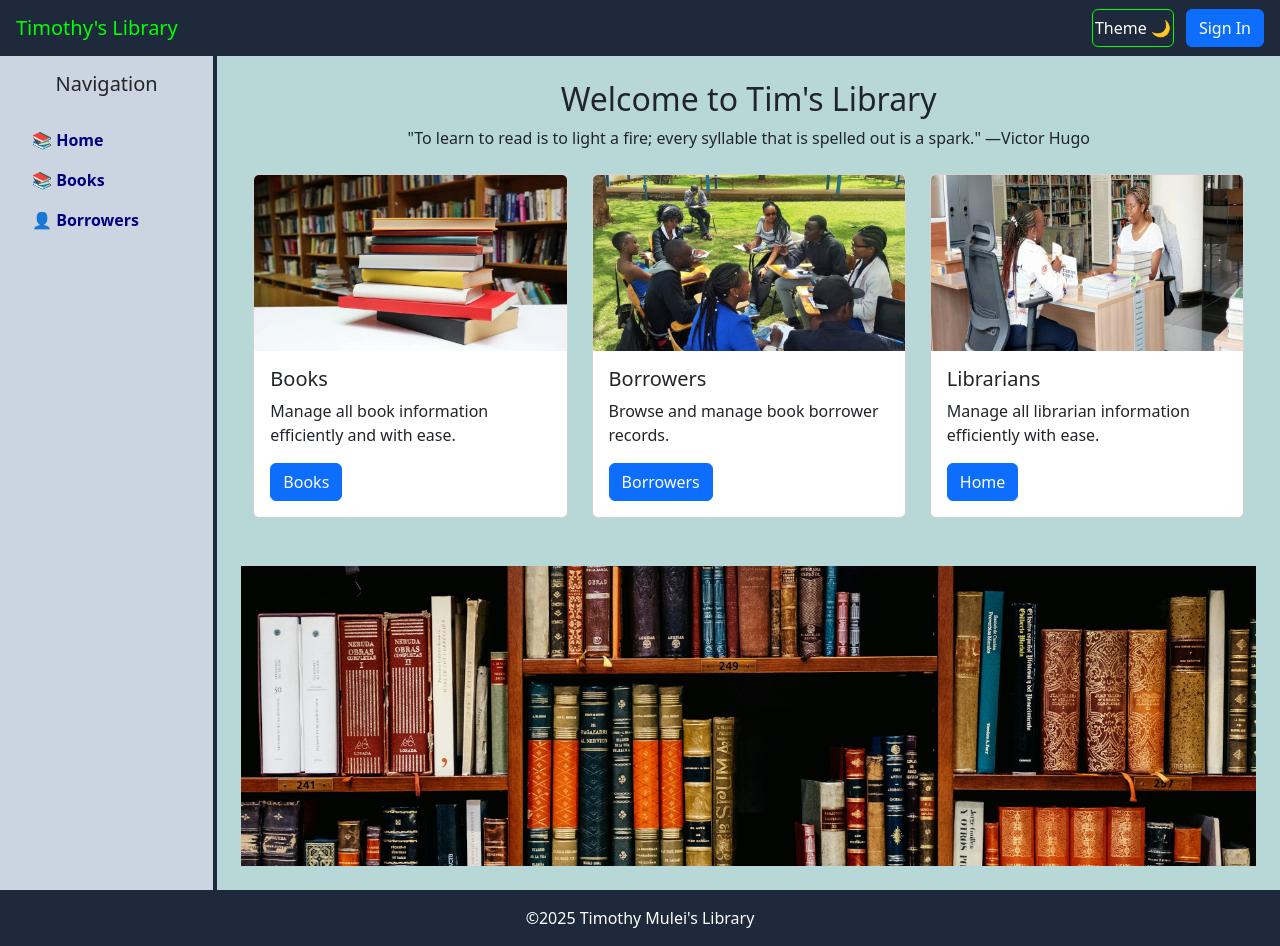
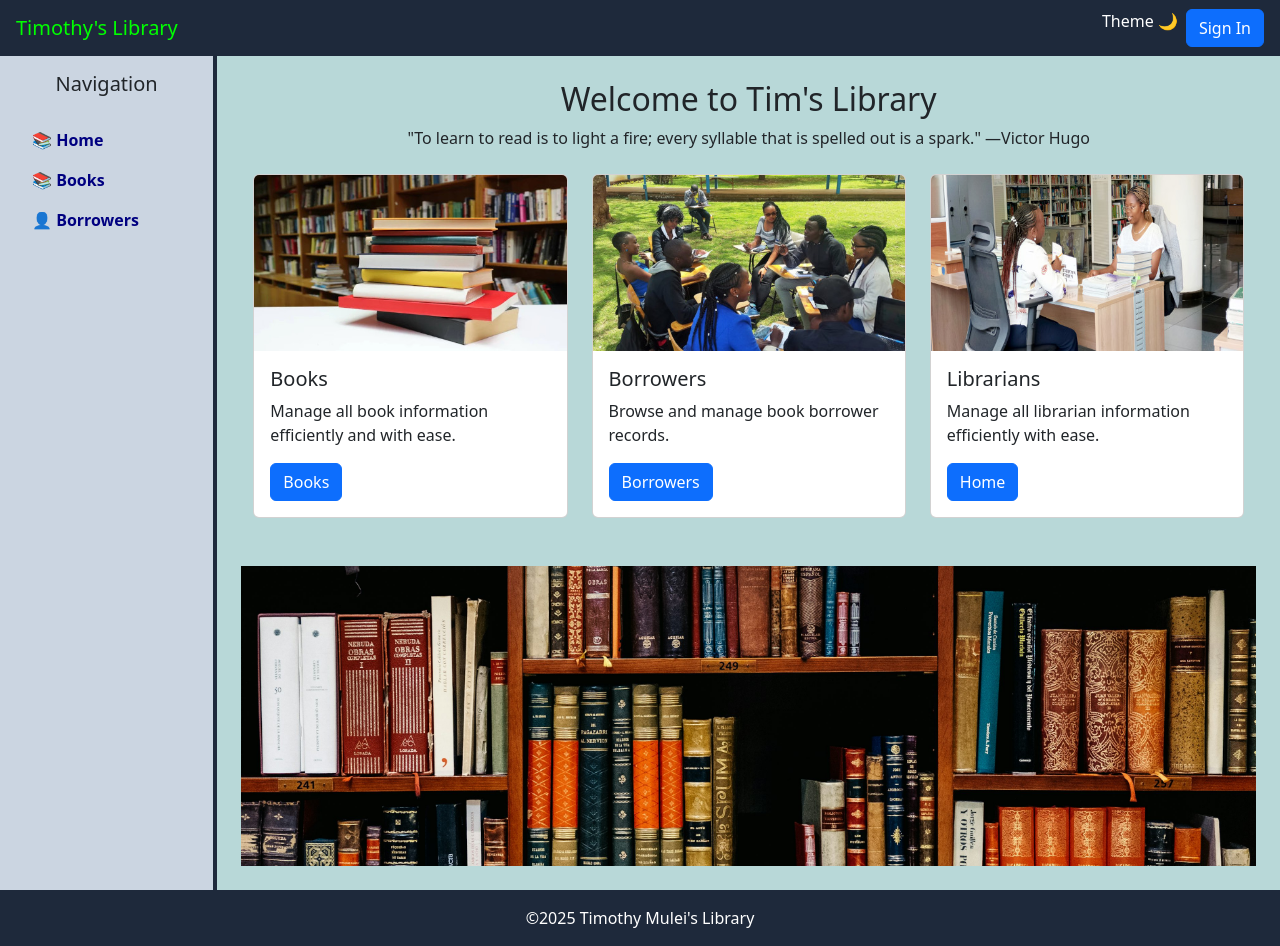
Before and after one commit to muleitim/timothysLibrary, a Next.js app: page / in a window 1280 px wide. Built offline with nearby package versions, Linux system fonts and the light colour scheme; no server answers.

Commit message:
Fixed nav irregularities

```diff
--- a/app/globals.css
+++ b/app/globals.css
@@ -122,3 +122,8 @@ html, body {
     padding: 2px;
     background-color: rgba(0, 255, 0, 0.158);
 }
+
+.themeWidth
+{
+    width: "2em";
+}
--- a/app/layout.jsx
+++ b/app/layout.jsx
@@ -47,7 +47,7 @@ export default function RootLayout({ children }) {
     <html lang="en">
       <body className={`bodyPadding ${theme === 'light' ? 'bodyColor' : ''} `} >
         {/* Top Navbar */}
-        <nav className={`navbar navbar-expand-lg navbar-dark px-3 navTextColor fixed-top ${theme === 'light' ? 'navColorLight' : 'navColorDark'} `} >
+        <nav className={`navbar navbar-expand-lg navbar-dark px-3 fixed-top ${theme === 'light' ? 'navColorLight' : 'navColorDark'} `} >
           <Link prefetch={false} className="navbar-brand navTextColor" href={"/"}>Timothy's Library</Link>
           <button className="navbar-toggler" type="button" data-bs-toggle="collapse" data-bs-target="#navbarContent">
             <span className="navbar-toggler-icon"></span>
@@ -72,9 +72,11 @@ export default function RootLayout({ children }) {
 
             <div className="d-flex flex-column flex-lg-row align-items-right justify-content-end gap-2 w-100 ">
 
-              <button className="btn btn-link btnBorderColor w-auto nav-link text-white navBarSpacing" onClick={toggleTheme} title="Toggle theme">
+
+
+              <span style={{ cursor: "pointer", color: "white" }}  onClick={toggleTheme} title="Toggle theme">
                     {theme === 'light' ? 'Theme 🌙' : 'Theme ☀️'}
-              </button>
+              </span>
 
 
 
```
